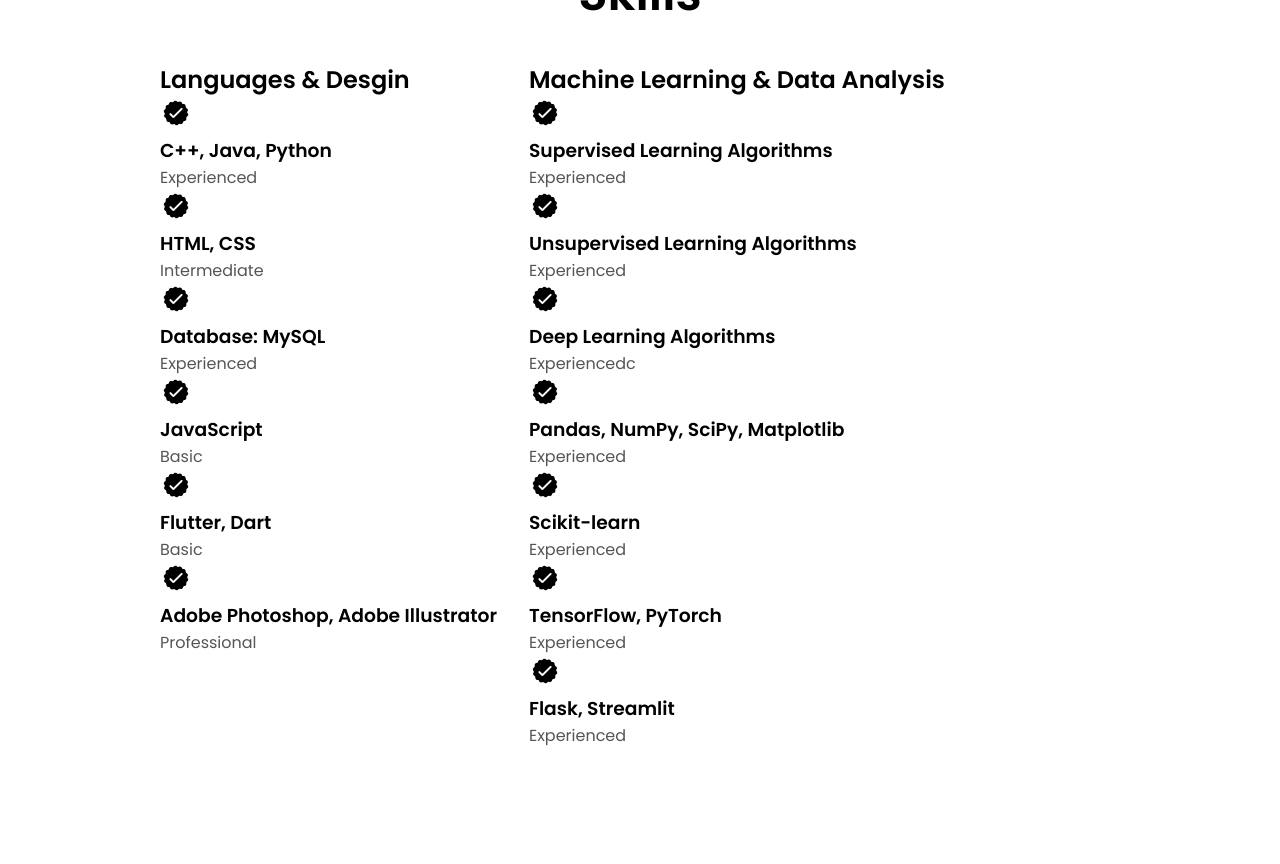
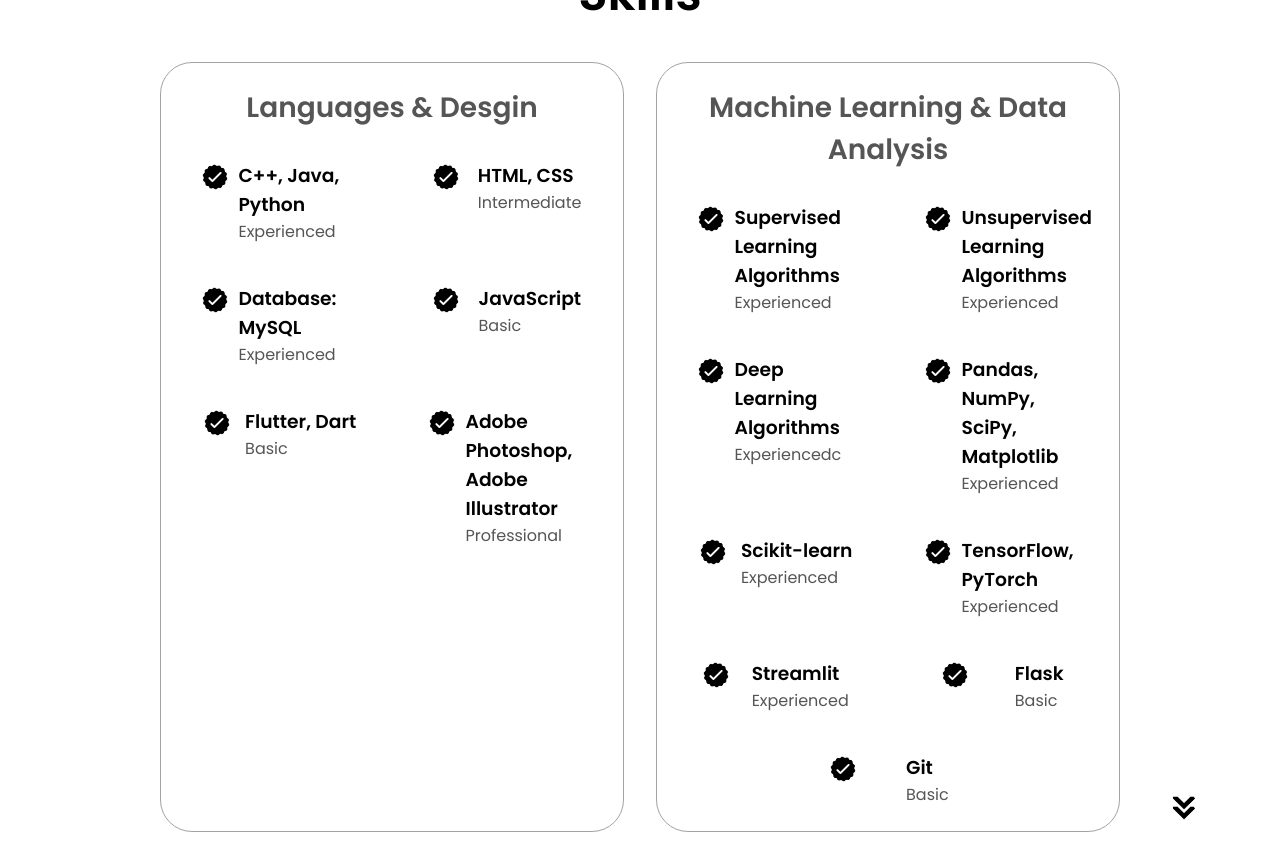
Before and after one commit to zhrafin/personal-portfolio-website, a plain HTML site: page index.html in a window 1280 px wide. Shown: the part 1643-2507 px from the top of the page. Before the commit the page ends 2391 px from the top, so only its background shows below. Drawn offline with Linux system fonts and the light colour scheme.

Commit message:
Experience Section Done

```diff
--- a/index.html
+++ b/index.html
@@ -94,14 +94,17 @@
                 </div>
             </div>
         </div>
-        <img src="./assets/assets/arrow.png" alt="Arrow icon" class="icon arrow" onclick="location.href='./#experience'"/>
+        <img
+            src="./assets/assets/arrow.png"
+            alt="Arrow icon" class="icon arrow"
+            onclick="location.href='./#experience'"/>
     </section>
     <section id="experience">
         <p class="section__text__p1">Explore My</p>
         <h1 class="title">Skills</h1>
         <div class="experience-details-container">
             <div class="about-containers">
-                <div class="details-containers">
+                <div class="details-container">
                     <h2 class="experience-sub-title">Languages & Desgin</h2>
                     <div class="article-container">
                         <article>
@@ -166,7 +169,7 @@
                         </article>
                     </div>
                 </div>
-                <div class="details-containers">
+                <div class="details-container">
                     <h2 class="experience-sub-title">Machine Learning & Data Analysis</h2>
                     <div class="article-container">
                         <article>
@@ -235,14 +238,38 @@
                             alt="experience icon"
                             class="icon">
                             <div>
-                                <h3>Flask, Streamlit</h3>
+                                <h3>Streamlit</h3>
                                 <p>Experienced</p>
+                            </div>
+                        </article>
+                        <article>
+                            <img
+                            src="./assets/assets/checkmark.png"
+                            alt="experience icon"
+                            class="icon">
+                            <div>
+                                <h3>Flask</h3>
+                                <p>Basic</p>
+                            </div>
+                        </article>
+                        <article>
+                            <img
+                            src="./assets/assets/checkmark.png"
+                            alt="experience icon"
+                            class="icon">
+                            <div>
+                                <h3>Git</h3>
+                                <p>Basic</p>
                             </div>
                         </article>
                     </div>
                 </div>
             </div>
         </div>
+        <img
+        src="./assets/assets/arrow.png"
+        alt="Arrow icon" class="icon arrow"
+        onclick="location.href='./#projects'"/>
     </section>
     <script src="script.js"></script>
 </body>
--- a/style.css
+++ b/style.css
@@ -312,3 +312,42 @@ section {
     width: 470px;
     margin: auto 0;
 }
+
+/*Experience Section*/
+
+#experience{
+    position: relative;
+}
+
+.experience-sub-title{
+    color: rgb(85, 85, 85);
+    font-weight: 600;
+    font-size: 1.75rem;
+    margin-bottom: 2rem;
+}
+
+.experience-details-container{
+    display: flex;
+    justify-content: center;
+    flex-direction: column;
+}
+
+.article-container{
+    display: flex;
+    text-align: initial;
+    flex-wrap: wrap;
+    flex-direction: row;
+    gap: 2.5rem;
+    justify-content: space-around;
+}
+
+article{
+    display: flex;
+    width: 10rem;
+    justify-content: space-around;
+    gap: 0.5rem;
+}
+
+article .icon{
+    cursor: default;
+}
```
